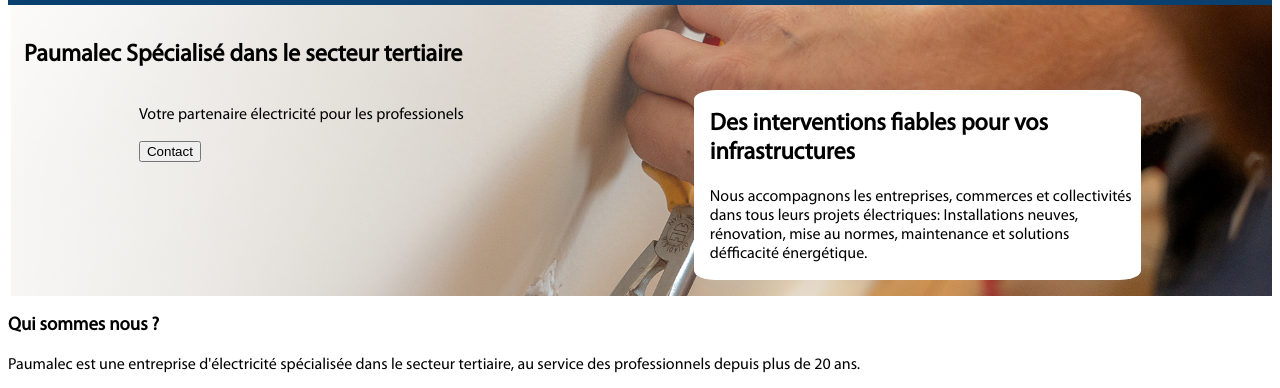
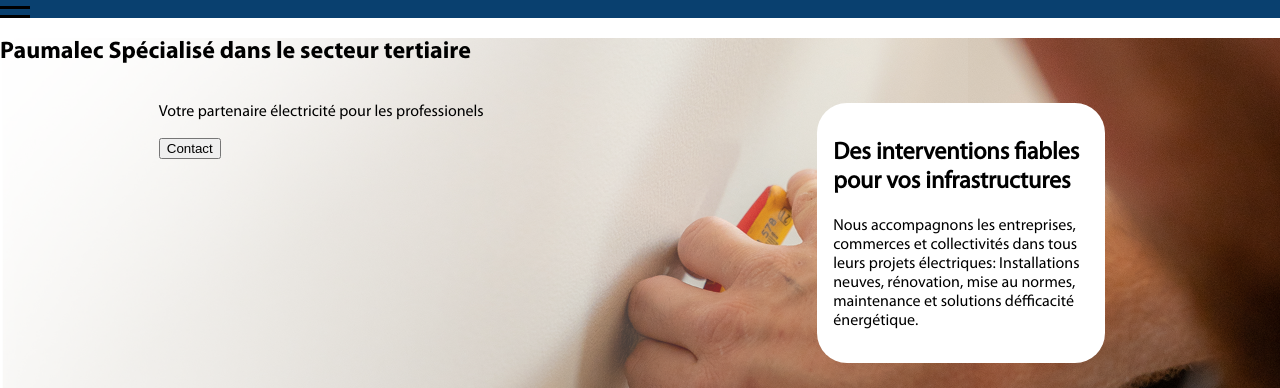
Before and after one commit to Arthurgdct/Paumalec, a PHP site: page / in a window 1280 px wide. Shown: the part 309-697 px from the top of the page. Run offline with PHP 8.4, Linux system fonts and the light colour scheme; some libraries are stand-ins or nearby versions.

Commit message:
ajout du menu burger et du script, début du css et ajout de la police en gras.

```diff
--- a/assets/css/style.css
+++ b/assets/css/style.css
@@ -2,10 +2,29 @@
     font-family: 'MyriadPro';
     src: url(../font/MYRIADPRO-REGULAR.OTF);
 }
+@font-face {
+    font-family: 'MyriadProBold';
+    src: url(../font/MYRIADPRO-BOLD.OTF);
+}
 body {
+    padding: 0;
+    margin: 0;
     font-family: 'MyriadPro', sans-serif;
 }
 
+/*------class-----*/
+.p1 {
+    padding: 1rem;
+}
+.m1 {
+    margin: 1rem;
+}
+.border-radius {
+    border-radius: 30px;
+}
+.bold {
+    font-family: 'MyriadProBold',sans-serif;
+}
 .bg-blue {
     background-color: #09406f;
 }
@@ -14,21 +33,109 @@ body {
     background-color: #fff;
 }
 
-#infoacceuil {
+.yellow {
+    color: #f5c30a;
+}
+
+.white {
+    color: #fff;
+}
+/*----menu burger----*/
+
+/* Icône burger */
+.burger-icon {
+    width: 30px;
+    cursor: pointer;
+    display: flex;
+    flex-direction: column;
+    gap: 6px;
+}
+
+.burger-icon span {
+    height: 3px;
+    background-color: #000;
+    width: 100%;
+    transition: 0.3s;
+}
+
+/* Menu caché par défaut */
+#mobile-nav {
+    position: fixed;
+    top: 0;
+    right: -500px;
+    width: 250px;
+    height: 100vh;
+    background: #ffffff;
+    padding: 40px 20px;
+    transition: 0.3s;
+    box-shadow: -3px 0 10px rgba(0,0,0,0.1);
+}
+
+#mobile-nav ul {
+    list-style: none;
+    padding: 0;
+    margin: 0;
+}
+
+#mobile-nav li {
+    margin-bottom: 20px;
+}
+
+#mobile-nav a {
+    text-decoration: none;
+    color: #000;
+    font-size: 18px;
+}
+
+/* Menu ouvert */
+#mobile-nav.open {
+    right: 0;
+}
+
+/* Animation burger → X */
+.burger-icon.open span:nth-child(1) {
+    transform: rotate(45deg) translateY(10px);
+}
+
+.burger-icon.open span:nth-child(2) {
+    opacity: 0;
+}
+
+.burger-icon.open span:nth-child(3) {
+    transform: rotate(-45deg) translateY(-10px);
+}
+
+/*-----accueil-------*/
+#infoaccueil {
     display: flex;
     justify-content: space-around;
+}
+#bubble {
+    width: 20%;
 }
 
 #accueil {
     background-image: url(../img/BackgroundAccueil.png);
     background-size: cover;
     background-position: center;
-    background-repeat: no-repeat;
-    padding: 1rem;
+    height: 45rem;
 }
 
-#bulleacceuil {
-    padding-left: 1rem;
-    max-width: 35%;
-    border-radius: 5%;
+/*confiance*/
+#confiance-logo img {
+    width: 10rem;
+    margin-left: 5rem;
+    margin-right: 5rem;
+    margin-top: 2rem;
+    margin-bottom: 2rem;
 }
+
+#confiance-logo #sources {
+    width: 7rem;
+}
+
+#confiance-logo {
+    display: flex;
+    flex-direction: column;
+    align-items: center;
+}
--- /dev/null
+++ b/assets/js/script.js
@@ -0,0 +1,15 @@
+const burger = document.getElementById('burger-icon');
+const nav = document.getElementById('mobile-nav');
+
+burger.addEventListener('click', () => {
+    burger.classList.toggle('open');
+    nav.classList.toggle('open');
+});
+
+// Fermeture du menu quand on clique sur un lien
+document.querySelectorAll('#mobile-nav a').forEach(link => {
+    link.addEventListener('click', () => {
+        burger.classList.remove('open');
+        nav.classList.remove('open');
+    });
+});
--- a/includes/footer.php
+++ b/includes/footer.php
@@ -1,4 +1,4 @@
-<footer>
+<footer class="bg-blue">
     <div>
         <img src="./assets/img/LogoPaumalec.png" alt="Logo de l'entreprise Paumalec">
         <div>
@@ -27,4 +27,9 @@
             <img src="./assets/img/X" alt="Logo X">
         </div>
     </div>
+
 </footer>
+<script src="./assets/js/script.js"></script>
+</body>
+
+</html>
--- a/includes/header.php
+++ b/includes/header.php
@@ -1,19 +1,35 @@
 <!DOCTYPE html>
 <html lang="fr">
+
 <head>
     <meta charset="UTF-8">
     <meta name="viewport" content="width=device-width, initial-scale=1.0">
     <link rel="stylesheet" href="assets/css/style.css">
+    <script src="https://cdn.commoninja.com/sdk/latest/commonninja.js" defer></script>
     <title>Paumalec</title>
 </head>
+
 <body>
-    <header class="bg-blue">
+    <header id="top" class="bg-blue">
         <div>
             <a href="#"><img src="./assets/img/LogoPaumalec" alt="Logo de l'entreprise."></a>
         </div>
-        <div>
-            <nav>
-<!-- En attente d'information pour la navbar -->
+        <div class="burger-menu">
+            <div class="burger-icon" id="burger-icon">
+                <span></span>
+                <span></span>
+                <span></span>
+            </div>
+            <nav id="mobile-nav">
+                <ul>
+                    <li><a href="#top">Accueil</a></li>
+                    <li><a href="#intro">Qui sommes nous ?</a></li>
+                    <li><a href="#confiance">Ils nous font confiance</a></li>
+                    <li><a href="#services">Nos services</a></li>
+                    <li><a href="#realisations">Nos réalisations</a></li>
+                    <li><a href="#devis">Devis</a></li>
+                    <li><a href="#contact">Contact</a></li>
+                </ul>
             </nav>
         </div>
     </header>
--- a/index.php
+++ b/index.php
@@ -3,13 +3,13 @@ include 'controllers/indexctrl.php'
     ?>
 <main>
     <section id="accueil">
-        <h1>Paumalec Spécialisé dans le secteur tertiaire</h1>
-        <div id="infoacceuil">
+        <h1 class="bold">Paumalec Spécialisé dans le secteur tertiaire</h1>
+        <div id="infoaccueil">
             <div>
                 <p> Votre partenaire électricité pour les professionels</p>
                 <button>Contact</button>
             </div>
-            <div class="bg-white" id="bulleacceuil">
+            <div class="bg-white border-radius m1 p1" id="bubble">
                 <h2>Des interventions fiables pour vos infrastructures</h2>
                 <p>Nous accompagnons les entreprises, commerces et collectivités dans tous leurs projets électriques:
                     Installations neuves, rénovation, mise au normes, maintenance et solutions défficacité énergétique.
@@ -17,9 +17,9 @@ include 'controllers/indexctrl.php'
             </div>
         </div>
     </section>
-    <section>
+    <section id="intro" class="white bg-blue">
         <div>
-            <h3>Qui sommes nous ?</h3>
+            <h3><span class="yellow">Q</span>ui sommes nous ?</h3>
             <p>Paumalec est une entreprise d'électricité spécialisée dans le secteur tertiaire, au service des
                 professionnels depuis plus de 20 ans.</p>
         </div>
@@ -38,29 +38,33 @@ include 'controllers/indexctrl.php'
             </div>
         </div>
     </section>
-    <section>
+    <section id="confiance">
         <div>
-            <h4>Ils nous font confiance</h4>
+            <h4><span class="yellow">I</span>ls nous font confiance</h4>
             <p>Nous sommes fiers d'accompagner des entreprises majeurs de notre région et des acteurs nationnaux.
                 Leurs confiance est le reflet de la qualité de nos interventions et du sérieux dont notre équipe fait
                 preuve sur chaque chantier.
                 Un grand merci à tous nos client pour leur fidélité.
             </p>
+            <div id="confiance-logo">
                 <div>
                     <img src="assets/img/EiffageGC" alt="Logo Eiffage génie civil">
                     <img src="assets/img/logo-pum" alt="Logo PUM">
                     <img src="assets/img/Renault" alt="Logo Renault">
-                <img src="assets/img/Sourcesdallauch" alt="Logo Sources d'allauche">
+                    <img id="sources" src="assets/img/Sourcesdallauch" alt="Logo Sources d'allauche">
+                </div>
+                <div>
                     <img src="assets/img/Edf" alt="Logo Edf">
                     <img src="assets/img/EiffageR" alt="Logo Eiffage Route">
                     <img src="assets/img/Logo_ecole_lacordaire" alt="Logo Ecole lacordaire">
                     <img src="assets/img/VisualOpticien" alt="Logo Visual Opticien">
                 </div>
             </div>
+        </div>
     </section>
-    <section>
+    <section id="services" class="bg-blue white">
         <div>
-            <h5>Nos Services</h5>
+            <h5><span class="yellow">N</span>os Services</h5>
         </div>
         <div>
             <div>
@@ -105,8 +109,8 @@ include 'controllers/indexctrl.php'
             </div>
         </div>
     </section>
-    <section>
-        <h6>Nos réalisations</h6>
+    <section id="realisations">
+        <h6><span class="yellow">N</span>os réalisations</h6>
         <p></p>
         <div>
             <div>
@@ -128,8 +132,8 @@ include 'controllers/indexctrl.php'
         </div>
         <button>Nos réalisations</button>
     </section>
-    <section>
-        <h6>Devis</h6>
+    <section id="devis" class="bg-blue">
+        <h6 class="yellow">Devis</h6>
         <p>Lorem ipsum dolor sit amet consectetur, adipisicing elit. In hic excepturi saepe quis ea deleniti tempore.
             Quasi, totam molestiae corporis magnam commodi tempore, provident corrupti consequatur officia laborum,
             aperiam beataem.</p>
@@ -143,8 +147,8 @@ include 'controllers/indexctrl.php'
             <input type="submit" name="validform" value="Envoyer">
         </form>
     </section>
-    <section>
-        <h6>Contact</h6>
+    <section id="contact">
+        <h6><span class="yellow">C</span>ontact</h6>
         <p>Lorem ipsum dolor sit amet consectetur adipisicing elit. Molestiae sit recusandae rerum maiores quia suscipit
             consectetur, minima sunt, ducimus laborum tempore nam nobis vitae, voluptatibus neque repellat error
             reprehenderit consequatur.</p>
@@ -155,7 +159,7 @@ include 'controllers/indexctrl.php'
         <p>
             Paumalec, St Name Street, Marseille, France
         </p>
-        <!--Positionnement api google avis-->
+        <div class="commonninja_component pid-829c0955-b8e3-4c2d-b9d0-fe30ae8ad57a"></div>
     </section>
 </main>
 <?php
```
Also changed, not shown: assets/font/MYRIADPRO-BOLD.OTF (added). Lines whose indentation alone changed are shown as unchanged.
